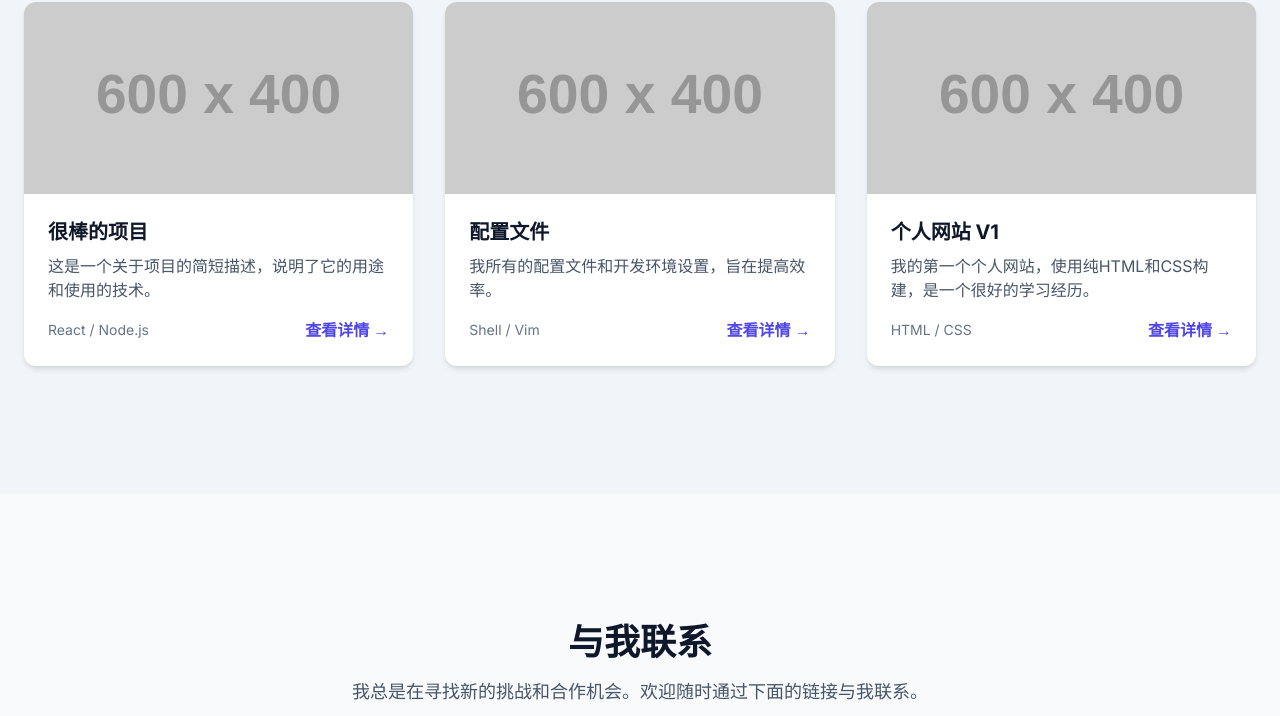
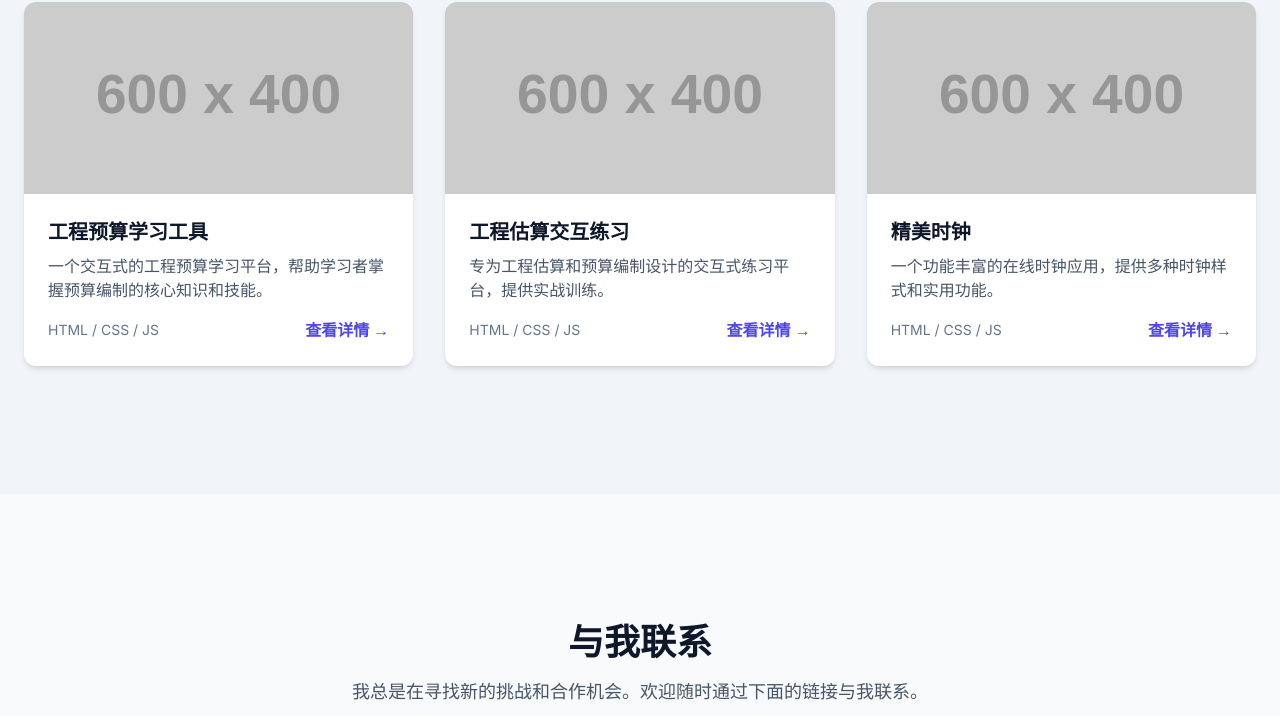
Before and after one commit to IhyaH/IhyaH.github.io, a plain HTML site: page index.html in a window 1280 px wide. Shown: the part 1402-2118 px from the top of the page. Drawn offline with nearby package versions, Linux system fonts and the light colour scheme; placeholder pictures from the web are drawn by us.

Commit message:
Update project cards with real project info
Replaced placeholder project cards with actual project details, including titles, descriptions, technology stacks, images, and links for three projects: 工程预算学习工具, 工程估算交互练习, and 精美时钟. This improves the portfolio section by showcasing real work instead of placeholders.

```diff
--- a/index.html
+++ b/index.html
@@ -81,41 +81,41 @@
                 <h2 class="text-3xl md:text-4xl font-bold text-slate-900 text-center mb-12">我的项目</h2>
                 <div class="grid grid-cols-1 md:grid-cols-2 lg:grid-cols-3 gap-8">
 
-                    <!-- 项目卡片 1 (占位符) -->
+                    <!-- 工程预算学习工具 -->
                     <div class="project-card bg-white rounded-xl shadow-md overflow-hidden transition-all duration-300">
-                        <img src="https://placehold.co/600x400/312e81/ffffff?text=项目截图" alt="项目1截图" class="w-full h-48 object-cover">
+                        <img src="https://placehold.co/600x400/312e81/ffffff?text=工程预算学习" alt="工程预算学习工具截图" class="w-full h-48 object-cover">
                         <div class="p-6">
-                            <h3 class="text-xl font-bold mb-2 text-slate-900">很棒的项目</h3>
-                            <p class="text-slate-600 mb-4">这是一个关于项目的简短描述，说明了它的用途和使用的技术。</p>
+                            <h3 class="text-xl font-bold mb-2 text-slate-900">工程预算学习工具</h3>
+                            <p class="text-slate-600 mb-4">一个交互式的工程预算学习平台，帮助学习者掌握预算编制的核心知识和技能。</p>
                             <div class="flex items-center justify-between">
-                                <span class="text-sm text-slate-500">React / Node.js</span>
-                                <a href="#" class="text-indigo-600 hover:text-indigo-800 font-semibold">查看详情 &rarr;</a>
+                                <span class="text-sm text-slate-500">HTML / CSS / JS</span>
+                                <a href="Engineering-Budget-Study-Tool.html" class="text-indigo-600 hover:text-indigo-800 font-semibold">查看详情 &rarr;</a>
                             </div>
                         </div>
                     </div>
 
-                    <!-- 项目卡片 2 (占位符) -->
+                    <!-- 交互式练习平台 -->
                     <div class="project-card bg-white rounded-xl shadow-md overflow-hidden transition-all duration-300">
-                        <img src="https://placehold.co/600x400/1e293b/ffffff?text=项目截图" alt="项目2截图" class="w-full h-48 object-cover">
+                        <img src="https://placehold.co/600x400/1e293b/ffffff?text=交互练习" alt="交互式练习平台截图" class="w-full h-48 object-cover">
                         <div class="p-6">
-                            <h3 class="text-xl font-bold mb-2 text-slate-900">配置文件</h3>
-                            <p class="text-slate-600 mb-4">我所有的配置文件和开发环境设置，旨在提高效率。</p>
+                            <h3 class="text-xl font-bold mb-2 text-slate-900">工程估算交互练习</h3>
+                            <p class="text-slate-600 mb-4">专为工程估算和预算编制设计的交互式练习平台，提供实战训练。</p>
                              <div class="flex items-center justify-between">
-                                <span class="text-sm text-slate-500">Shell / Vim</span>
-                                <a href="#" class="text-indigo-600 hover:text-indigo-800 font-semibold">查看详情 &rarr;</a>
+                                <span class="text-sm text-slate-500">HTML / CSS / JS</span>
+                                <a href="Interactive-Practice-for-Engineering-Estimation-and-Budgeting.html" class="text-indigo-600 hover:text-indigo-800 font-semibold">查看详情 &rarr;</a>
                             </div>
                         </div>
                     </div>
 
-                    <!-- 项目卡片 3 (占位符) -->
+                    <!-- 时钟应用 -->
                     <div class="project-card bg-white rounded-xl shadow-md overflow-hidden transition-all duration-300">
-                        <img src="https://placehold.co/600x400/0f766e/ffffff?text=项目截图" alt="项目3截图" class="w-full h-48 object-cover">
+                        <img src="https://placehold.co/600x400/0f766e/ffffff?text=时钟应用" alt="时钟应用截图" class="w-full h-48 object-cover">
                         <div class="p-6">
-                            <h3 class="text-xl font-bold mb-2 text-slate-900">个人网站 V1</h3>
-                            <p class="text-slate-600 mb-4">我的第一个个人网站，使用纯HTML和CSS构建，是一个很好的学习经历。</p>
+                            <h3 class="text-xl font-bold mb-2 text-slate-900">精美时钟</h3>
+                            <p class="text-slate-600 mb-4">一个功能丰富的在线时钟应用，提供多种时钟样式和实用功能。</p>
                             <div class="flex items-center justify-between">
-                                <span class="text-sm text-slate-500">HTML / CSS</span>
-                                <a href="#" class="text-indigo-600 hover:text-indigo-800 font-semibold">查看详情 &rarr;</a>
+                                <span class="text-sm text-slate-500">HTML / CSS / JS</span>
+                                <a href="clock.html" class="text-indigo-600 hover:text-indigo-800 font-semibold">查看详情 &rarr;</a>
                             </div>
                         </div>
                     </div>
```
